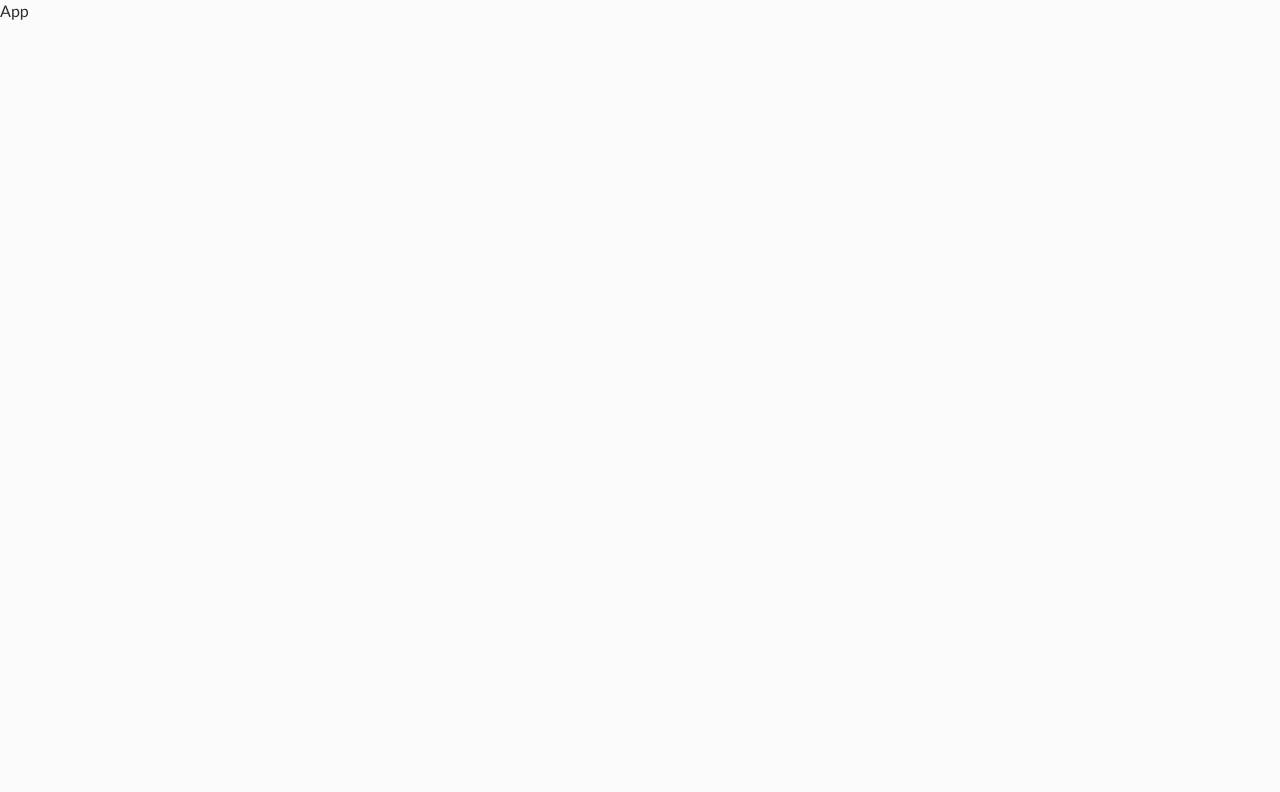
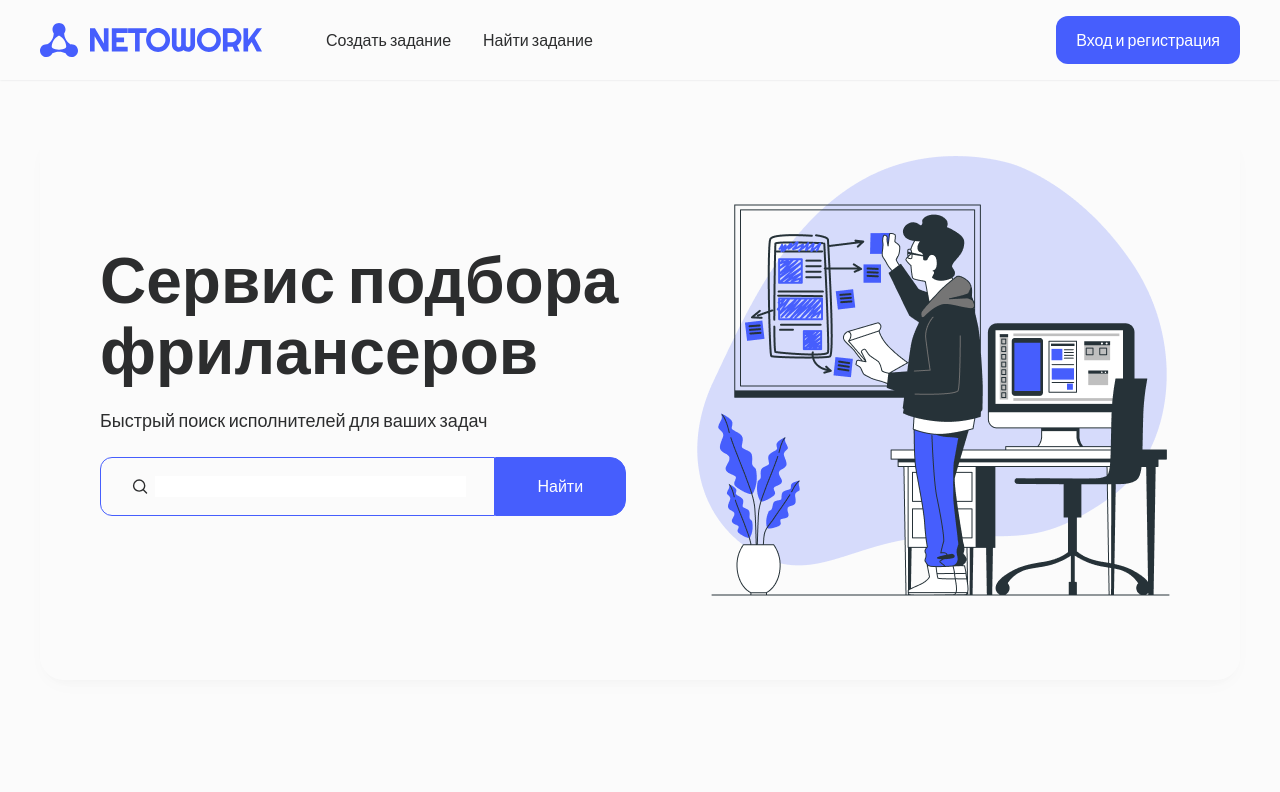
Before and after one commit to GrommuL/main-project, a React (Vite) app: page / in a window 1280 px wide. Shown: the top 792 px of the page. Built offline with nearby package versions, Linux system fonts and the light colour scheme.

Commit message:
feat: added AppRouter component

```diff
--- a/src/app/App.tsx
+++ b/src/app/App.tsx
@@ -1,3 +1,10 @@
+import { RouterProvider } from 'react-router-dom'
+import { AppRouter } from './AppRouter'
+
 export const App = () => {
-	return <div>App</div>
+	return (
+		<>
+			<RouterProvider router={AppRouter} />
+		</>
+	)
 }
--- /dev/null
+++ b/src/app/AppRouter.tsx
@@ -0,0 +1,11 @@
+import { createBrowserRouter } from 'react-router-dom'
+import { Layout } from '@/components/layout'
+import { Home } from '@/pages/Home'
+
+export const AppRouter = createBrowserRouter([
+	{
+		path: '/',
+		element: <Layout />,
+		children: [{ path: '', element: <Home /> }]
+	}
+])
```
